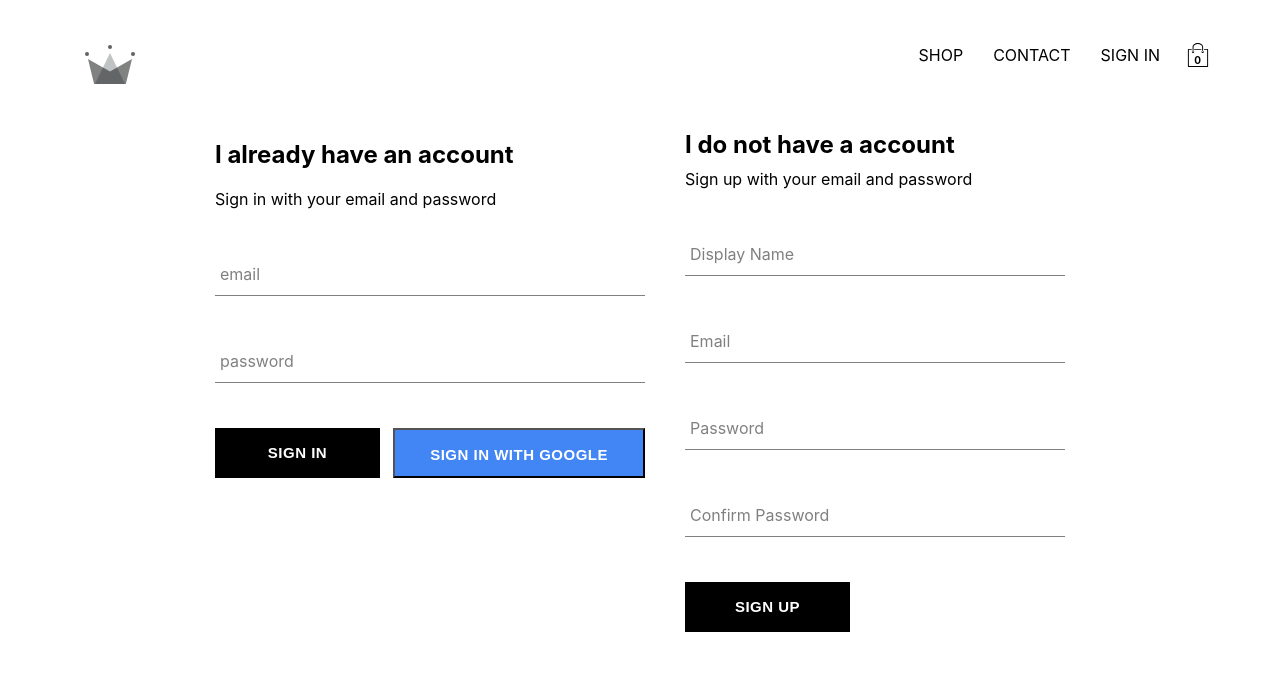
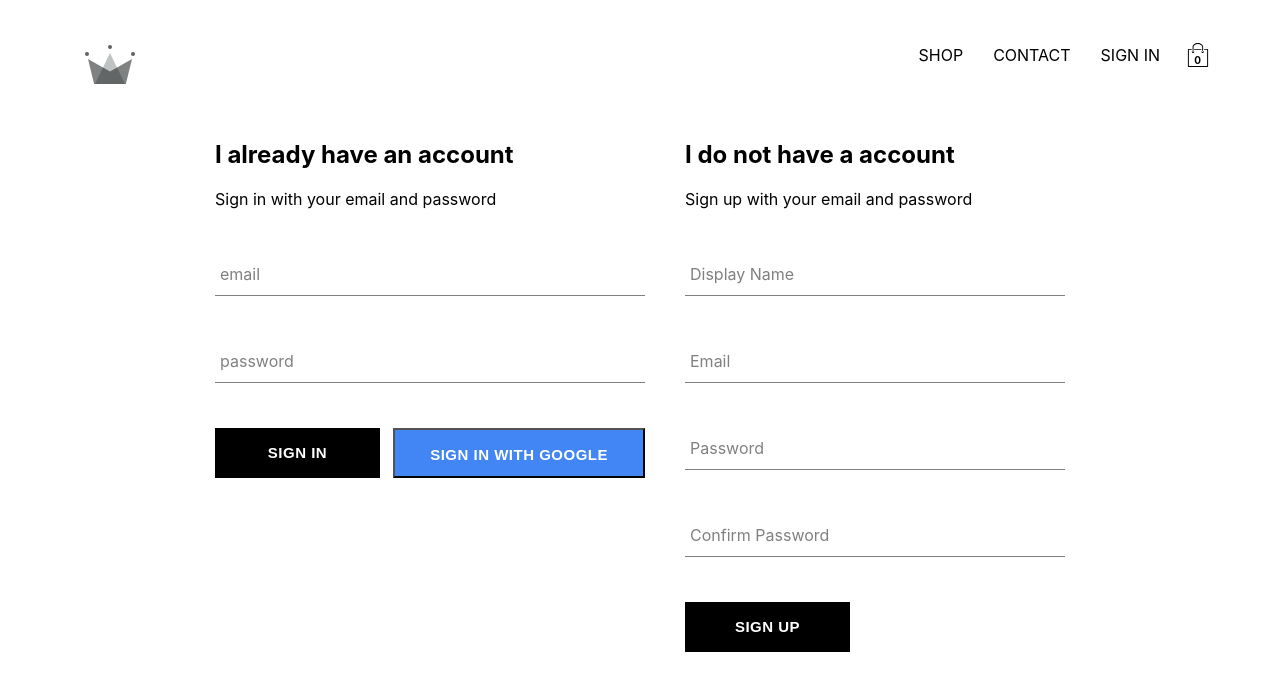
Before and after one commit to sarisssa/Elysium, a React (Create React App) app: page /signin in a window 1280 px wide. Shown: the top 690 px of the page. Built offline with nearby package versions, Linux system fonts and the light colour scheme; no server answers.

Commit message:
Amend styling for sign up page.

```diff
--- a/src/components/sign-up/sign-up.styles.scss
+++ b/src/components/sign-up/sign-up.styles.scss
@@ -2,8 +2,4 @@
     display: flex;
     flex-direction: column;
     width: 380px;
-
-    .title {
-      margin: 10px 0;
-    }
   }
```
